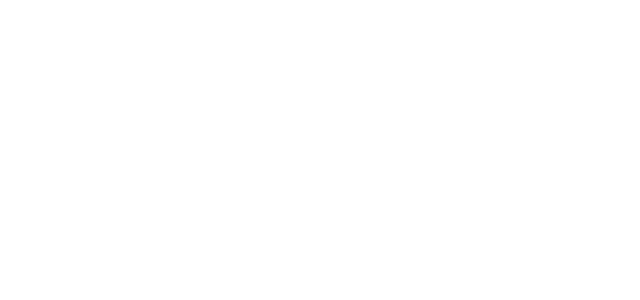
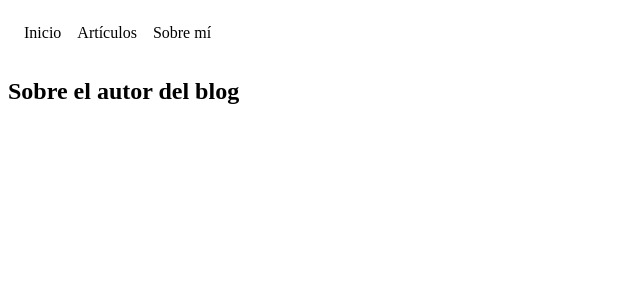
Before and after one commit to cobomaster/Blog, a React (Vite) app: page /about in a window 1280 px wide. Before the commit this address had no page. Shown: the top 300 px of the page, without its empty margins (0-640 px from the left). Built offline with nearby package versions, Linux system fonts and the light colour scheme.

Commit message:
Historia 2: incluimos Navbar con navegacion SPA

```diff
--- a/src/App.css
+++ b/src/App.css
@@ -0,0 +1,10 @@
+.navbar{
+    padding: 1rem;
+    background-color: 1px solid #ccc;
+}
+
+.nav-link {
+ margin-right: 1rem;
+ text-decoration: none;
+ color: inherit;
+}
--- a/src/App.jsx
+++ b/src/App.jsx
@@ -1,12 +1,18 @@
-import { BrowserRouter as Router, Routes, Route } from 'react-router-dom'
-import Home from './pages/Home'
+import { BrowserRouter as Router, Routes, Route } from 'react-router-dom';
+import Navbar from './components/Navbar';
+import Home from './pages/Home';
+import About from './pages/About';
+import Posts from './pages/Posts';
 import './App.css'
 
 function App() {
   return (
     <Router>
+      <Navbar />
       <Routes>
         <Route path="/" element={<Home />} />
+        <Route path="/posts" element={<Posts />} />
+        <Route path="/about" element={<About />} />
       </Routes>
     </Router>
   );
--- /dev/null
+++ b/src/components/Navbar.jsx
@@ -0,0 +1,11 @@
+import {Link} from 'react-router-dom';
+
+export default function Navbar() {
+    return(
+        <nav className='navbar'>
+            <Link to="/" className='nav-link'>Inicio</Link>
+            <Link to="/posts" className='nav-link'>Artículos</Link>
+            <Link to="/about" className='nav-link'>Sobre mí</Link>
+        </nav>
+    );
+}
--- /dev/null
+++ b/src/pages/About.jsx
@@ -0,0 +1,3 @@
+export default function About() {
+    return <h2> Sobre el autor del blog </h2>;
+}
--- /dev/null
+++ b/src/pages/Posts.jsx
@@ -0,0 +1,3 @@
+export default function Posts(){
+    return <h2> Lista de articulos </h2>;
+}
```
Also changed, not shown: 1 other file (tests, documents, lock files or other folders).
